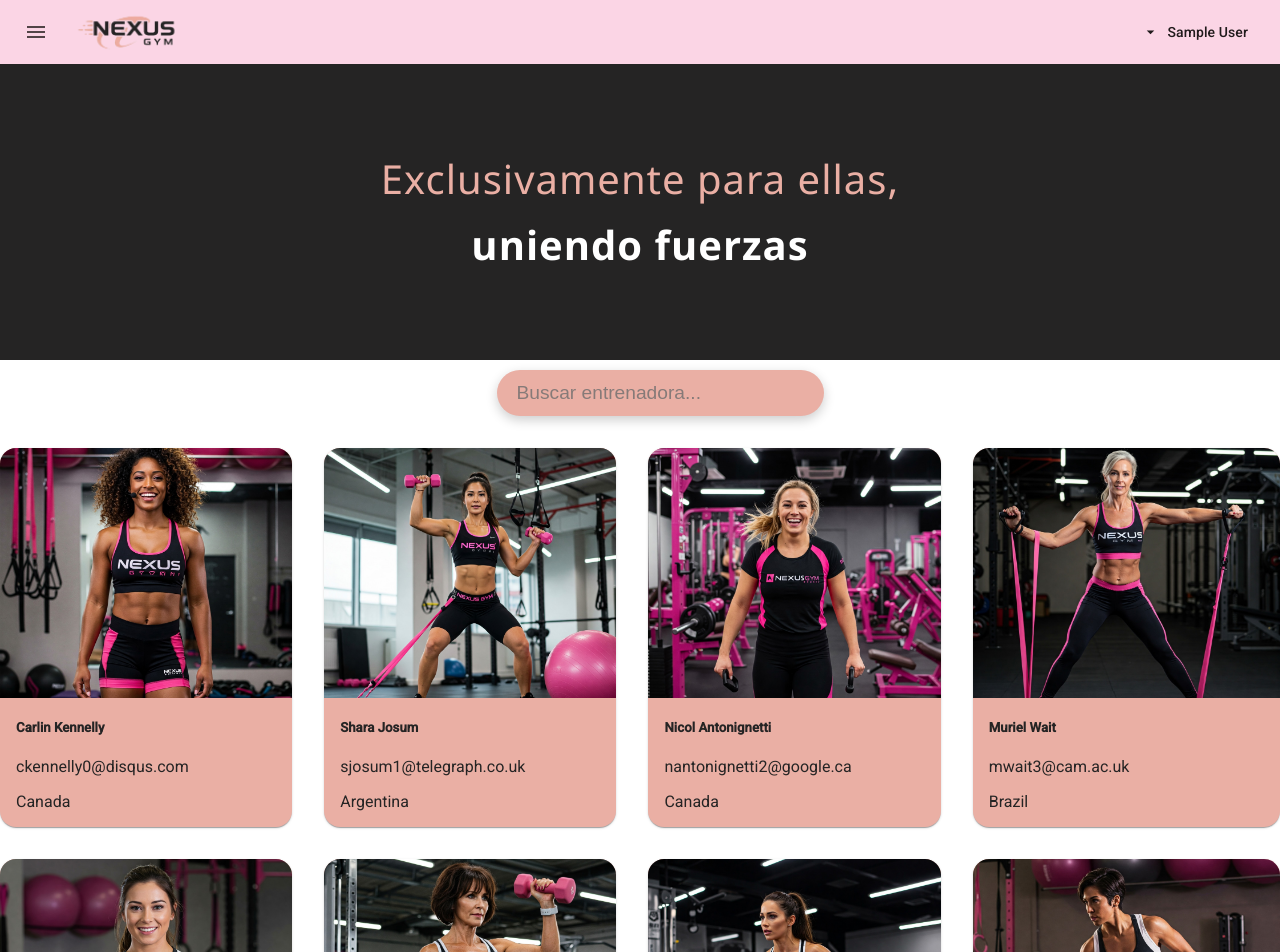
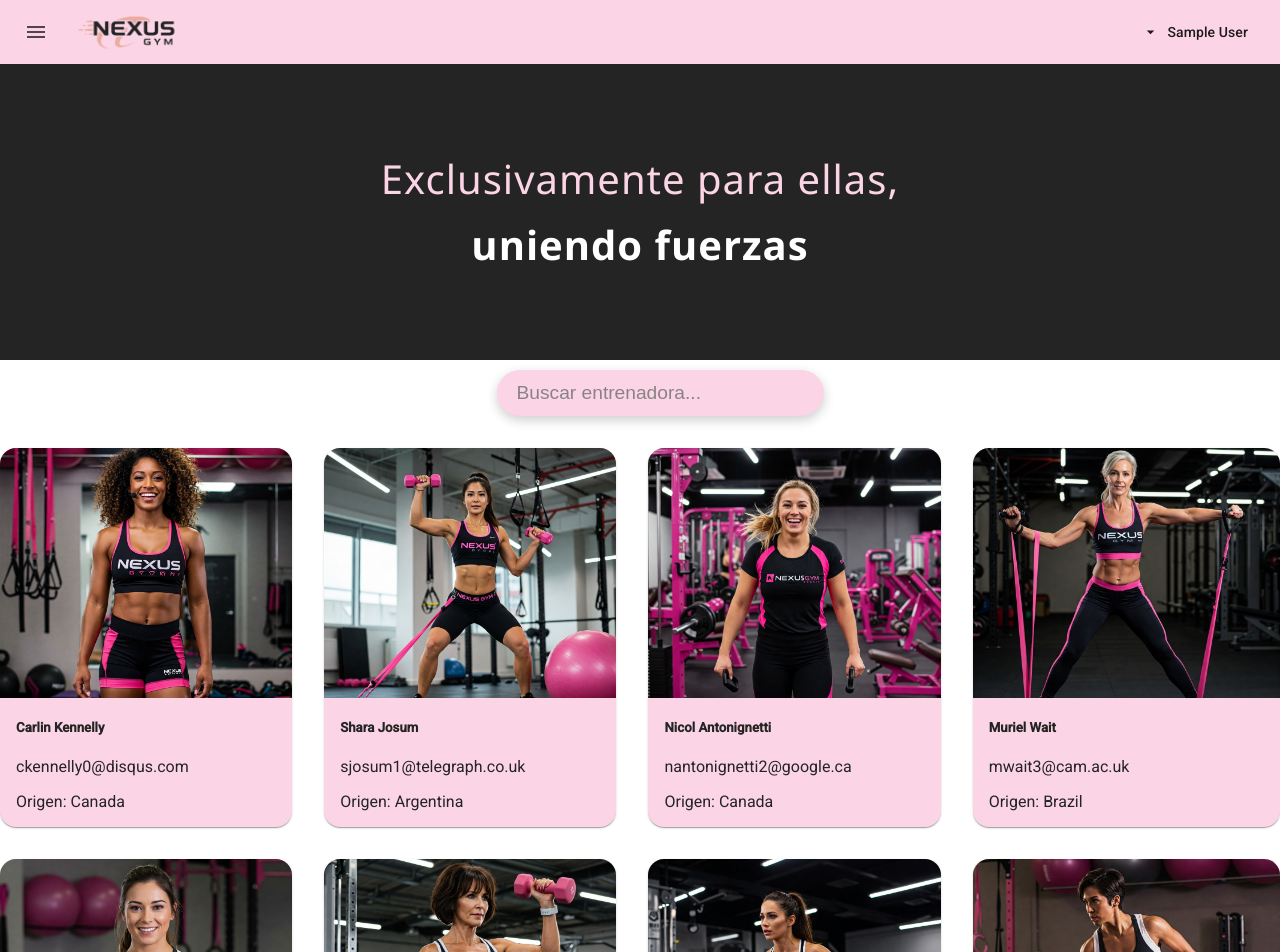
Before and after one commit to JazLaguna/NexusGym, an Angular app in the folder prueba/: page /inicio in a window 1280 px wide. Shown: the top 952 px of the page. Built offline with nearby package versions, Linux system fonts and the light colour scheme; sample sign-in values are in the browser's storage.

Commit message:
cambio de colores para mejorar contraste.

```diff
--- a/prueba/src/app/components/busqueda/busqueda.component.css
+++ b/prueba/src/app/components/busqueda/busqueda.component.css
@@ -2,7 +2,7 @@
     width: 100%;
     max-width: 400px;
     /* o el ancho que quieras */
-    background-color: #eaafa4;
+    background-color: #fbd5e5;
     /* Fondo rosa suave */
     color: #252424;
     /* Texto oscuro */
--- a/prueba/src/app/components/inicio/inicio.component.css
+++ b/prueba/src/app/components/inicio/inicio.component.css
@@ -37,7 +37,7 @@
 
   .slogan-text {
     font-size: 2.5rem;
-    color: #eaafa4; /* rosa suave como acento */
+    color: #fbd5e5; /* rosa suave como acento */
     font-weight: 300;
     line-height: 1.4;
     letter-spacing: 1px;
@@ -62,7 +62,7 @@
 
   /* Cards visuales */
   .card-entrenadora {
-    background-color: #eaafa4; /* Rosa pastel bonito */
+    background-color: #fbd5e5; /* Rosa pastel bonito */
     color: #252424; /* Texto en color oscuro para que contraste */
     transition: transform 0.3s ease, box-shadow 0.3s ease;
     border-radius: 16px; /* Un poco más redondeadas */
--- a/prueba/src/app/components/inicio/inicio.component.html
+++ b/prueba/src/app/components/inicio/inicio.component.html
@@ -19,7 +19,7 @@
         <mat-card-content class="text-center mt-3">
           <h5 class="fw-bold">{{ entrenadora.nombre }}</h5>
           <p class="mb-1">{{ entrenadora.email }}</p>
-          <p class="mb-0">{{ entrenadora.pais }}</p>
+          <p class="mb-0">Origen: {{ entrenadora.pais }}</p>
         </mat-card-content>
       </mat-card>
     }
```
